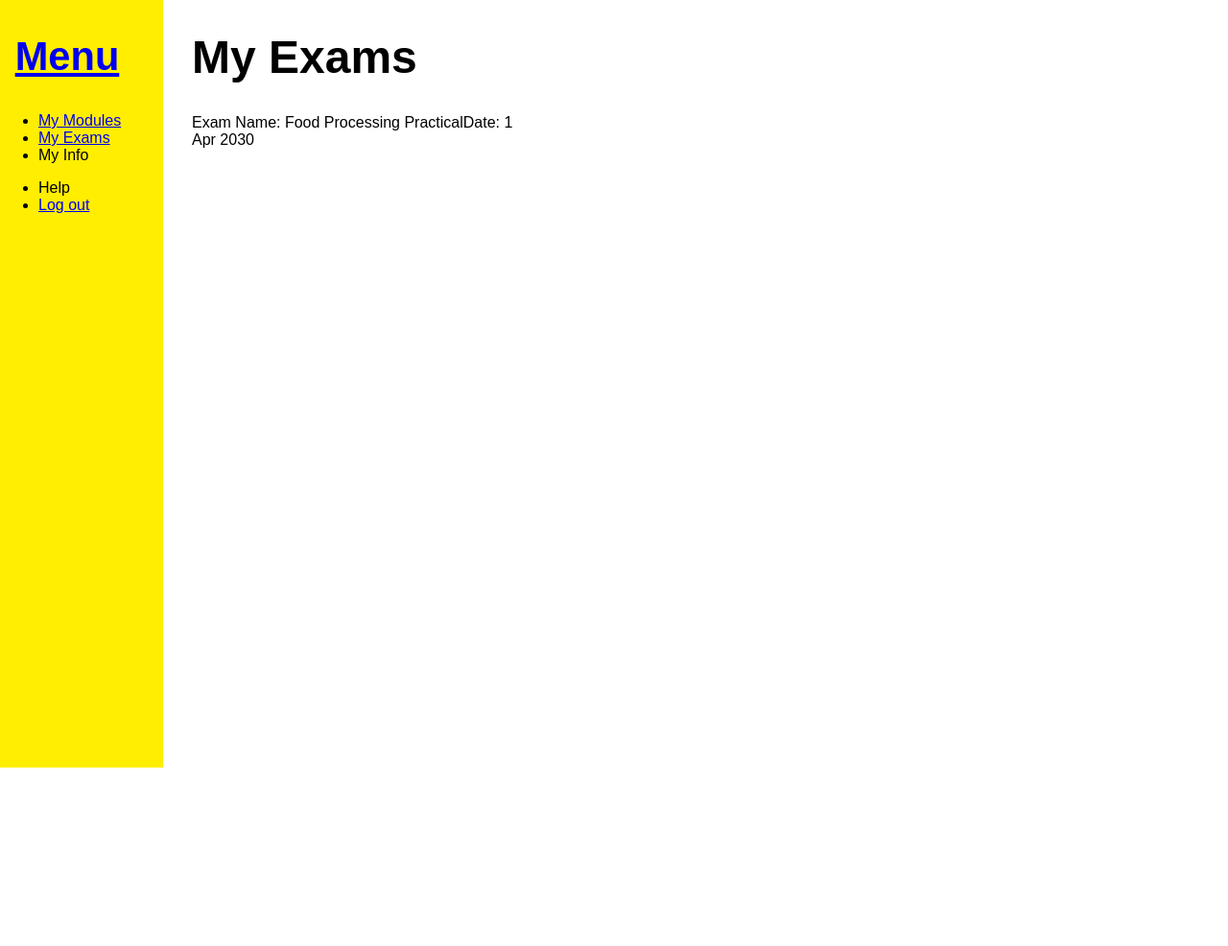
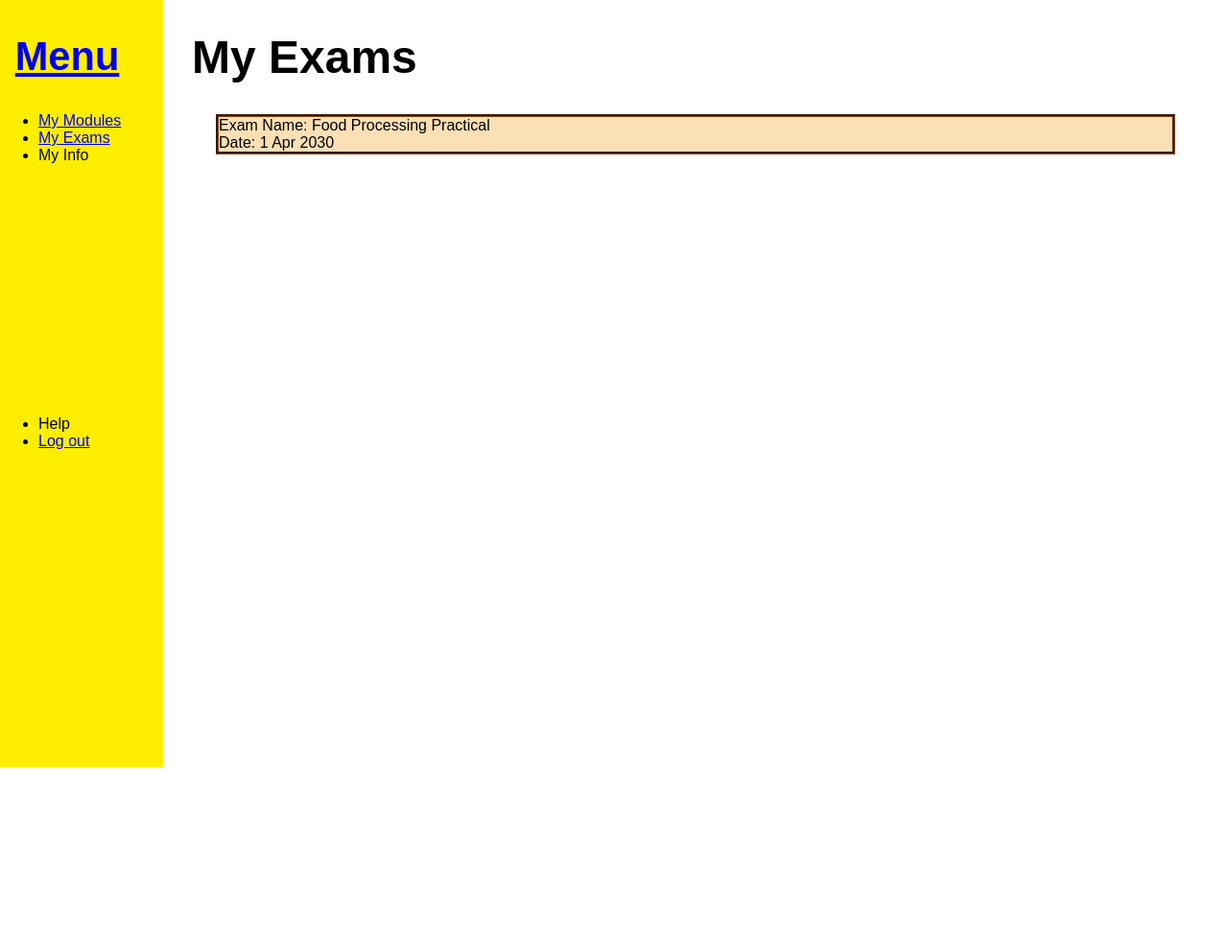
Before and after one commit to KrSunshine/student-dis, a PHP site: page /exampage.php in a window 1280 px wide. Shown: the top 986 px of the page at 96% size. Before the commit the page ends 800 px from the top, so only its background shows below. Run offline with PHP 8.4, Linux system fonts and the light colour scheme; a user stored in the database is signed in; data comes from the database, SQL or seed files in the repository; data that the repository does not hold is empty.

Commit message:
final changes

```diff
--- a/Mysqldump/psxra11_accounts.sql
+++ b/Mysqldump/psxra11_accounts.sql
@@ -36,7 +36,7 @@ CREATE TABLE `accounts` (
 
 LOCK TABLES `accounts` WRITE;
 /*!40000 ALTER TABLE `accounts` DISABLE KEYS */;
-INSERT INTO `accounts` VALUES (1,'Test1','6b86b273ff34fce19d6b804eff5a3f5747ada4eaa22f1d49c01e52ddb7875b4b'),(2,'Test2','d4735e3a265e16eee03f59718b9b5d03019c07d8b6c51f90da3a666eec13ab35');
+INSERT INTO `accounts` VALUES (1,'Test1','6b86b273ff34fce19d6b804eff5a3f5747ada4eaa22f1d49c01e52ddb7875b4b'),(2,'Test2','d4735e3a265e16eee03f59718b9b5d03019c07d8b6c51f90da3a666eec13ab35'),(3,'Pikachu','4e07408562bedb8b60ce05c1decfe3ad16b72230967de01f640b7e4729b49fce'),(4,'eevee','4b227777d4dd1fc61c6f884f48641d02b4d121d3fd328cb08b5531fcacdabf8a'),(5,'Sylveon','ef2d127de37b942baad06145e54b0c619a1f22327b2ebbcfbec78f5564afe39d');
 /*!40000 ALTER TABLE `accounts` ENABLE KEYS */;
 UNLOCK TABLES;
 /*!40103 SET TIME_ZONE=@OLD_TIME_ZONE */;
@@ -49,4 +49,4 @@ UNLOCK TABLES;
 /*!40101 SET COLLATION_CONNECTION=@OLD_COLLATION_CONNECTION */;
 /*!40111 SET SQL_NOTES=@OLD_SQL_NOTES */;
 
--- Dump completed on 2018-12-11 11:08:02
+-- Dump completed on 2018-12-13 18:14:54
--- a/Mysqldump/psxra11_exams.sql
+++ b/Mysqldump/psxra11_exams.sql
@@ -36,7 +36,7 @@ CREATE TABLE `exams` (
 
 LOCK TABLES `exams` WRITE;
 /*!40000 ALTER TABLE `exams` DISABLE KEYS */;
-INSERT INTO `exams` VALUES (101,'1 Apr 2030','Food Processing Practical'),(202,'12 Dec 2030','3000 word essay on Pokemon Evolution');
+INSERT INTO `exams` VALUES (101,'1 Apr 2030','Food Processing Practical'),(202,'12 Dec 2030','3000 word essay on Pokemon Evolution'),(303,'30 Feb 2030','Pokemon Evolution Multiple Choice'),(404,'4 May 2030','Meaning of Life written exam'),(505,'7 May 2030','Pokemon battle practical ');
 /*!40000 ALTER TABLE `exams` ENABLE KEYS */;
 UNLOCK TABLES;
 /*!40103 SET TIME_ZONE=@OLD_TIME_ZONE */;
@@ -49,4 +49,4 @@ UNLOCK TABLES;
 /*!40101 SET COLLATION_CONNECTION=@OLD_COLLATION_CONNECTION */;
 /*!40111 SET SQL_NOTES=@OLD_SQL_NOTES */;
 
--- Dump completed on 2018-12-11 11:08:02
+-- Dump completed on 2018-12-13 18:14:56
--- a/Mysqldump/psxra11_modules.sql
+++ b/Mysqldump/psxra11_modules.sql
@@ -37,7 +37,7 @@ CREATE TABLE `modules` (
 
 LOCK TABLES `modules` WRITE;
 /*!40000 ALTER TABLE `modules` DISABLE KEYS */;
-INSERT INTO `modules` VALUES (11,'Food Primary Processing',1,10),(22,'Pokemon Evolution',4,40),(111,'Food Materials',1,20),(222,'Pokemon Types',1,10);
+INSERT INTO `modules` VALUES (11,'Food Primary Processing',1,10),(22,'Pokemon Evolution',4,40),(111,'Food Materials',1,20),(222,'Pokemon Types',1,10),(333,'Meaning of Life',4,10),(444,'Pokemon Creation',5,20),(555,'Pokemon Research',4,40);
 /*!40000 ALTER TABLE `modules` ENABLE KEYS */;
 UNLOCK TABLES;
 /*!40103 SET TIME_ZONE=@OLD_TIME_ZONE */;
@@ -50,4 +50,4 @@ UNLOCK TABLES;
 /*!40101 SET COLLATION_CONNECTION=@OLD_COLLATION_CONNECTION */;
 /*!40111 SET SQL_NOTES=@OLD_SQL_NOTES */;
 
--- Dump completed on 2018-12-11 11:08:02
+-- Dump completed on 2018-12-13 18:14:55
--- a/Mysqldump/psxra11_studies.sql
+++ b/Mysqldump/psxra11_studies.sql
@@ -38,7 +38,7 @@ CREATE TABLE `studies` (
 
 LOCK TABLES `studies` WRITE;
 /*!40000 ALTER TABLE `studies` DISABLE KEYS */;
-INSERT INTO `studies` VALUES (1,11),(1,111),(1,222),(2,22),(2,222);
+INSERT INTO `studies` VALUES (1,11),(1,111),(1,222),(2,22),(2,222),(2,555),(3,222),(3,333),(4,444),(5,444),(5,555);
 /*!40000 ALTER TABLE `studies` ENABLE KEYS */;
 UNLOCK TABLES;
 /*!40103 SET TIME_ZONE=@OLD_TIME_ZONE */;
@@ -51,4 +51,4 @@ UNLOCK TABLES;
 /*!40101 SET COLLATION_CONNECTION=@OLD_COLLATION_CONNECTION */;
 /*!40111 SET SQL_NOTES=@OLD_SQL_NOTES */;
 
--- Dump completed on 2018-12-11 11:08:02
+-- Dump completed on 2018-12-13 18:14:56
--- a/Mysqldump/psxra11_takes.sql
+++ b/Mysqldump/psxra11_takes.sql
@@ -38,7 +38,7 @@ CREATE TABLE `takes` (
 
 LOCK TABLES `takes` WRITE;
 /*!40000 ALTER TABLE `takes` DISABLE KEYS */;
-INSERT INTO `takes` VALUES (1,101),(2,202);
+INSERT INTO `takes` VALUES (1,101),(2,101),(2,202),(3,202),(3,303),(4,303),(5,404),(5,505);
 /*!40000 ALTER TABLE `takes` ENABLE KEYS */;
 UNLOCK TABLES;
 /*!40103 SET TIME_ZONE=@OLD_TIME_ZONE */;
@@ -51,4 +51,4 @@ UNLOCK TABLES;
 /*!40101 SET COLLATION_CONNECTION=@OLD_COLLATION_CONNECTION */;
 /*!40111 SET SQL_NOTES=@OLD_SQL_NOTES */;
 
--- Dump completed on 2018-12-11 11:08:03
+-- Dump completed on 2018-12-13 18:14:57
--- a/exampage.php
+++ b/exampage.php
@@ -32,7 +32,7 @@
 <!DOCTYPE html>
 <html>
 <head>
-	<title>My Modules</title>
+	<title>My Exams</title>
 	<meta charset="utf-8" />
 	<link rel="stylesheet" type="text/css" href="examstyle.css">
 </head>
@@ -54,14 +54,18 @@
 		</div>
 		<div class="main">
 			<h1>My Exams</h1>
+			<div class="data">
 			<?php
                 while($row = $result->fetch_assoc())
                 {
                     echo "<p>";
-                    echo "Exam Name: " . $row["examname"]. "Date: " .$row["examdate"];
+                    echo "Exam Name: " . $row["examname"];
+                    echo "<br>";
+                    echo "Date: " .$row["examdate"];
                     echo "</p>";
                 }
             ?>
+			</div>
 		</div>
 	</div>
 </body>
--- a/examstyle.css
+++ b/examstyle.css
@@ -1,7 +1,7 @@
 html, body {
     font-family: sans-serif;
     margin: 0;
-	width: 60%;
+    width: 100%;
     height: 100%;
 }
 
@@ -36,6 +36,16 @@ div {
     flex: 1;
 }
 
+.data p {
+    border: 3px groove saddlebrown;
+    background-color: #FBE0B6;
+    margin: 25px;
+}
+
 	.nav h1 {
 		padding-left: 20px;
 	}
+
+.misc {
+    padding-top: 230px
+}
--- a/login.php
+++ b/login.php
@@ -24,7 +24,7 @@ if(isset($_POST['username']) and isset($_POST['password']))
 					echo "Succesful Login";
 					$row = $result->fetch_assoc();
 					$studentid = $row["studentid"];
-					echo $studentid;
+					//echo $studentid;
 					session_start();
 					$_SESSION["studentid"] = $studentid;
 					header("location: mainpage.php");
--- a/mainpagestyle.css
+++ b/mainpagestyle.css
@@ -39,8 +39,13 @@ html, body {
     max-width: 25%;
     min-width: 140px;
     flex: 1;
+    height: 100%;
   }
 
   .nav h1 {
     padding-left: 20px;
   }
+
+  .misc {
+      padding-top: 230px
+  }
--- a/modulepage.php
+++ b/modulepage.php
@@ -59,7 +59,11 @@
                 while($row = $result->fetch_assoc())
                 {
                     echo "<p>";
-                    echo "name: " . $row["modulename"] . "level: " .$row["levels"] . "credit: " .$row["credits"];
+                    echo "Name: " . $row["modulename"];
+                    echo "<br>";
+                    echo "Level: " .$row["levels"];
+                    echo "<br>";
+                    echo "Credit: " .$row["credits"];
                     echo "</p>";
                 }
             ?>
--- a/modulestyle.css
+++ b/modulestyle.css
@@ -29,8 +29,8 @@
     min-width: 75%;
   }
 
-   .container .main .data {
-    border-left: 5px solid saddlebrown;
+  .data p {
+    border: 3px groove saddlebrown;
     background-color: #FBE0B6;
     margin: 25px;
   }
```
Lines whose indentation alone changed are shown as unchanged.
